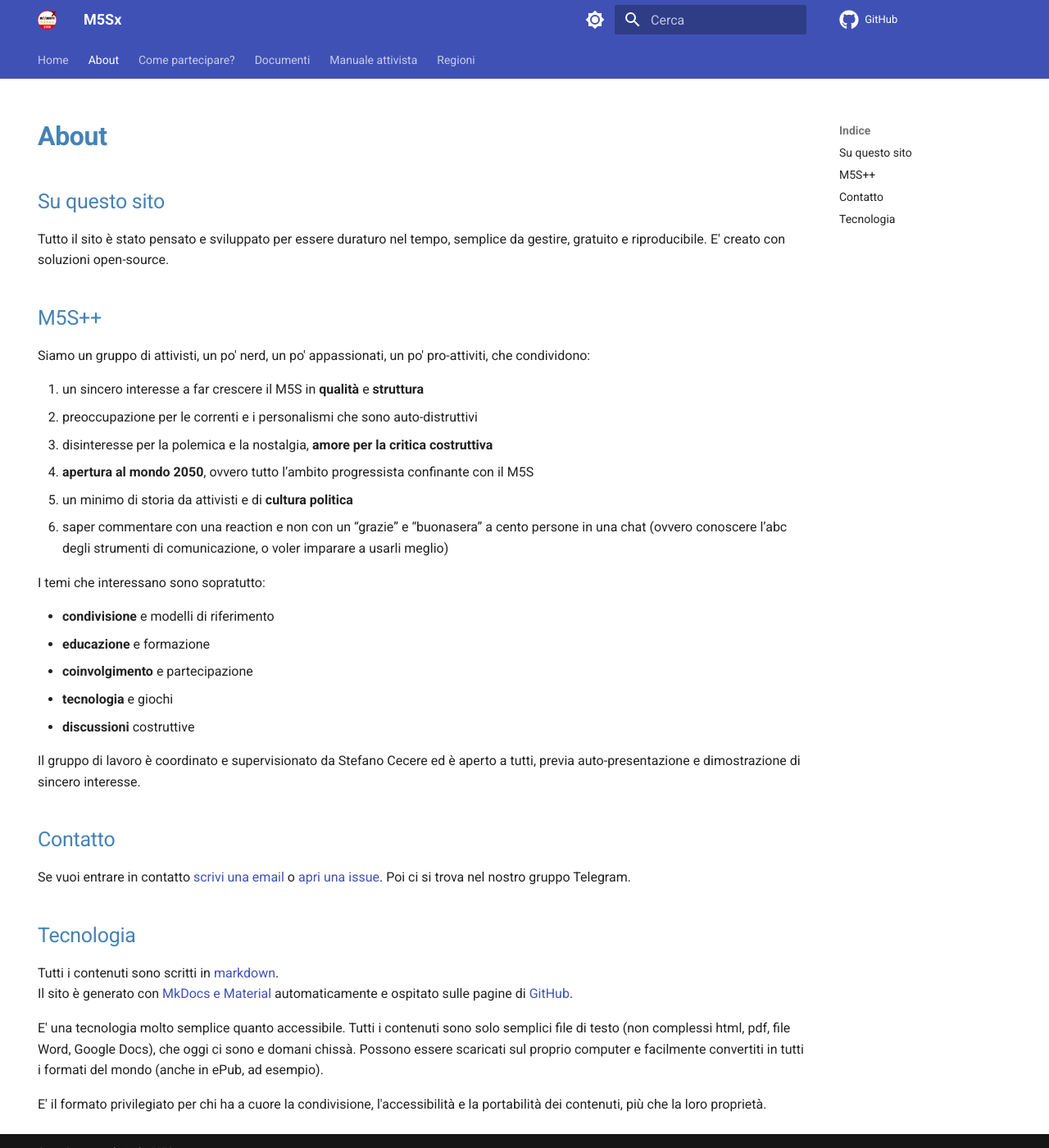
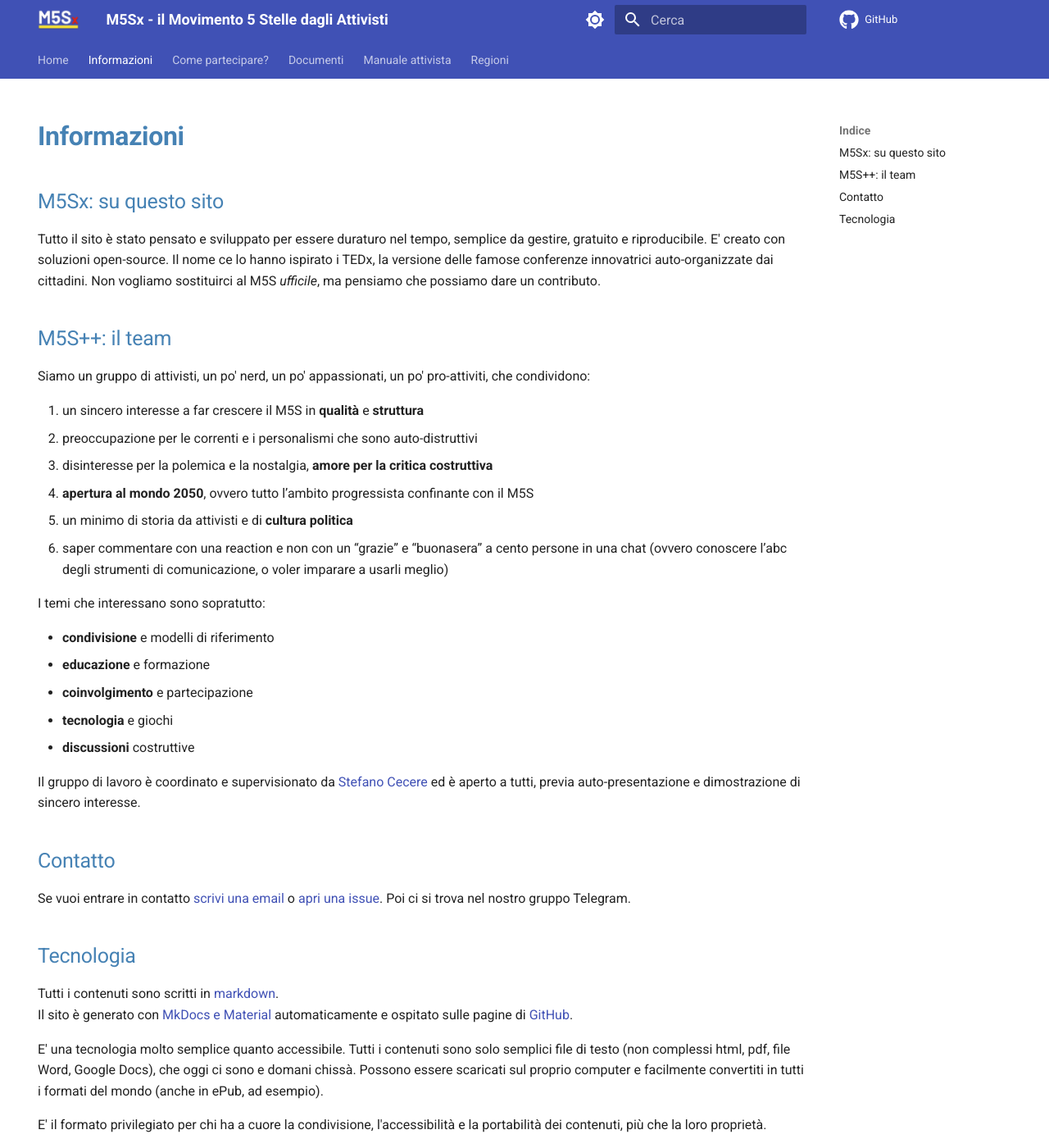
Before and after one commit to 2050x/2050x.github.io, an MkDocs documentation site: the page built from docs/about.md, in a window 1280 px wide and 1400 px high. Shown: the whole window at 82% size. Built offline with MkDocs 1.6.1 and Material for MkDocs 9.7.7, drawn with Linux system fonts in a browser that asks for light colours; comment, search, counter and statistics services are not loaded.

Commit message:
icons and map

```diff
--- a/docs/about.md
+++ b/docs/about.md
@@ -2,12 +2,13 @@
 hide:
   - navigation
 ---
-# About
+# Informazioni
 
-## Su questo sito
+## M5Sx: su questo sito
 Tutto il sito è stato pensato e sviluppato per essere duraturo nel tempo, semplice da gestire, gratuito e riproducibile. E' creato con soluzioni open-source.
+Il nome ce lo hanno ispirato i TEDx, la versione delle famose conferenze innovatrici auto-organizzate dai cittadini. Non vogliamo sostituirci al M5S _ufficile_, ma pensiamo che possiamo dare un contributo.
 
-## M5S++
+## M5S++: il team
 Siamo un gruppo di attivisti, un po' nerd, un po' appassionati, un po' pro-attiviti, che condividono:
 
 1. un sincero interesse a far crescere il M5S in **qualità** e **struttura**
@@ -25,7 +26,7 @@
 - **tecnologia** e giochi
 - **discussioni** costruttive
 
-Il gruppo di lavoro è coordinato e supervisionato da Stefano Cecere ed è aperto a tutti, previa auto-presentazione e dimostrazione di sincero interesse.
+Il gruppo di lavoro è coordinato e supervisionato da [Stefano Cecere](https://github.com/StefanoCecere) ed è aperto a tutti, previa auto-presentazione e dimostrazione di sincero interesse.
 
 ## Contatto
 Se vuoi entrare in contatto [scrivi una email](mailto:stefano.cecere@gmail.com) o [apri una issue](https://github.com/m5sx/m5sx.github.io/issues). Poi ci si trova nel nostro gruppo Telegram.
--- a/mkdocs.yml
+++ b/mkdocs.yml
@@ -1,7 +1,7 @@
-site_name: M5Sx
+site_name: M5Sx - il Movimento 5 Stelle dagli Attivisti
 site_url: https://m5sx.github.io
 site_author: Stefano Cecere & M5S++
-site_description: Movimento 5 Stelle creato dagli Attivisti
+site_description: pagine informative sul Movimento 5 Stelle create da Attivisti interessati a miglorare il mondo.
 
 copyright: Open Source website by <a href="/about">M5S++</a>
 
@@ -17,6 +17,7 @@
   favicon: assets/favicon.png
   icon:
     repo: fontawesome/brands/github
+    edit: material/file-edit-outline
   features:
     - navigation.tabs
     - navigation.top
@@ -54,9 +55,7 @@
 
 extra:
   consent:
-    title: Cookie consent
+    title: Accettazione Cookie
     description: >-
-      We use cookies to recognize your repeated visits and preferences, as well
-      as to measure the effectiveness of our documentation and whether users
-      find what they're searching for. With your consent, you're helping us to
+      Sebbene questo sito non rilasci cookies nel tuo browser, potrebbero esserci da qualche parte dei dati rccolti su quante volte frequesti. With your consent, you're helping us to
       make our documentation better.
```
Also changed, not shown: docs/regioni/index.md (+2 -0 lines), docs/assets/favicon.png, docs/assets/images/italia-regioni.webp (added), docs/assets/logo.png.
